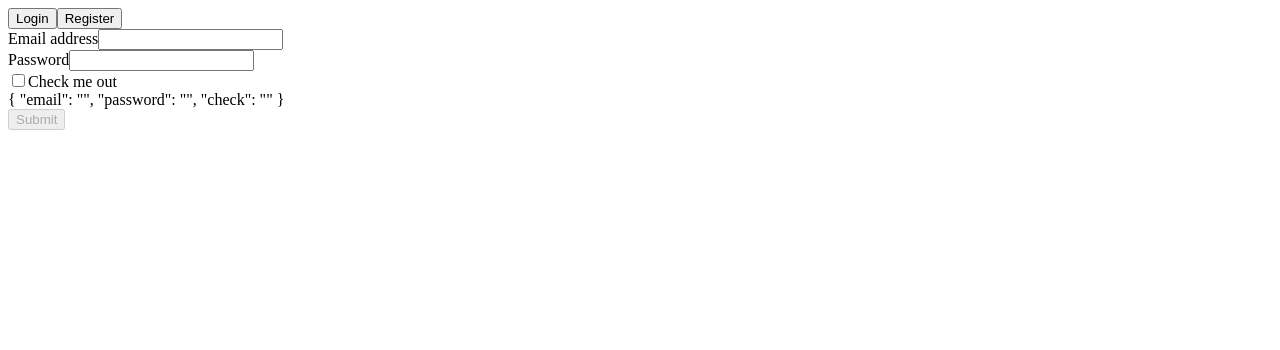
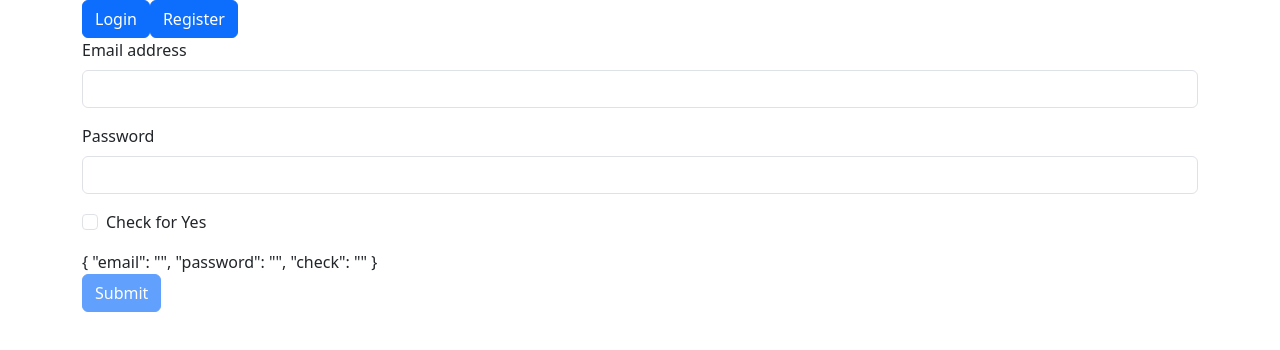
Before and after one commit to tharun-hanmandla/angular-space, an Angular app in the folder form-validations/: page / in a window 1280 px wide. Both pictures are taken after a click on the button "Login". Shown: the top 350 px of the page. Built offline with nearby package versions, Linux system fonts and the light colour scheme.

Commit message:
changed check box title

```diff
--- a/form-validations/angular.json
+++ b/form-validations/angular.json
@@ -23,9 +23,12 @@
               "src/assets"
             ],
             "styles": [
-              "src/styles.css"
+              "src/styles.css",
+              "./node_modules/bootstrap/dist/css/bootstrap.min.css"
             ],
-            "scripts": []
+            "scripts": [
+              "./node_modules/bootstrap/dist/js/bootstrap.min.js"
+            ]
           },
           "configurations": {
             "production": {
--- a/form-validations/src/app/login-form/login-form.component.html
+++ b/form-validations/src/app/login-form/login-form.component.html
@@ -25,7 +25,7 @@
     <div class="form-group">
         <div class="mb-3 form-check">
             <input type="checkbox" class="form-check-input" id="check" ngModel name="check" #checkbox="ngModel">
-            <label class="form-check-label" for="check">Check me out</label>
+            <label class="form-check-label" for="check">Check for Yes</label>
         </div>
     </div>
     <div>{{f.value | json}}</div>
--- a/form-validations/src/app/registration-form/registration-form.component.html
+++ b/form-validations/src/app/registration-form/registration-form.component.html
@@ -47,7 +47,7 @@
     <div class="form-group">
         <div class="mb-3 form-check">
             <input type="checkbox" class="form-check-input" id="check">
-            <label class="form-check-label" for="check">Check me out</label>
+            <label class="form-check-label" for="check">Check for Yes</label>
         </div>
     </div>
     <div>{{f.value | json}}</div>
```
